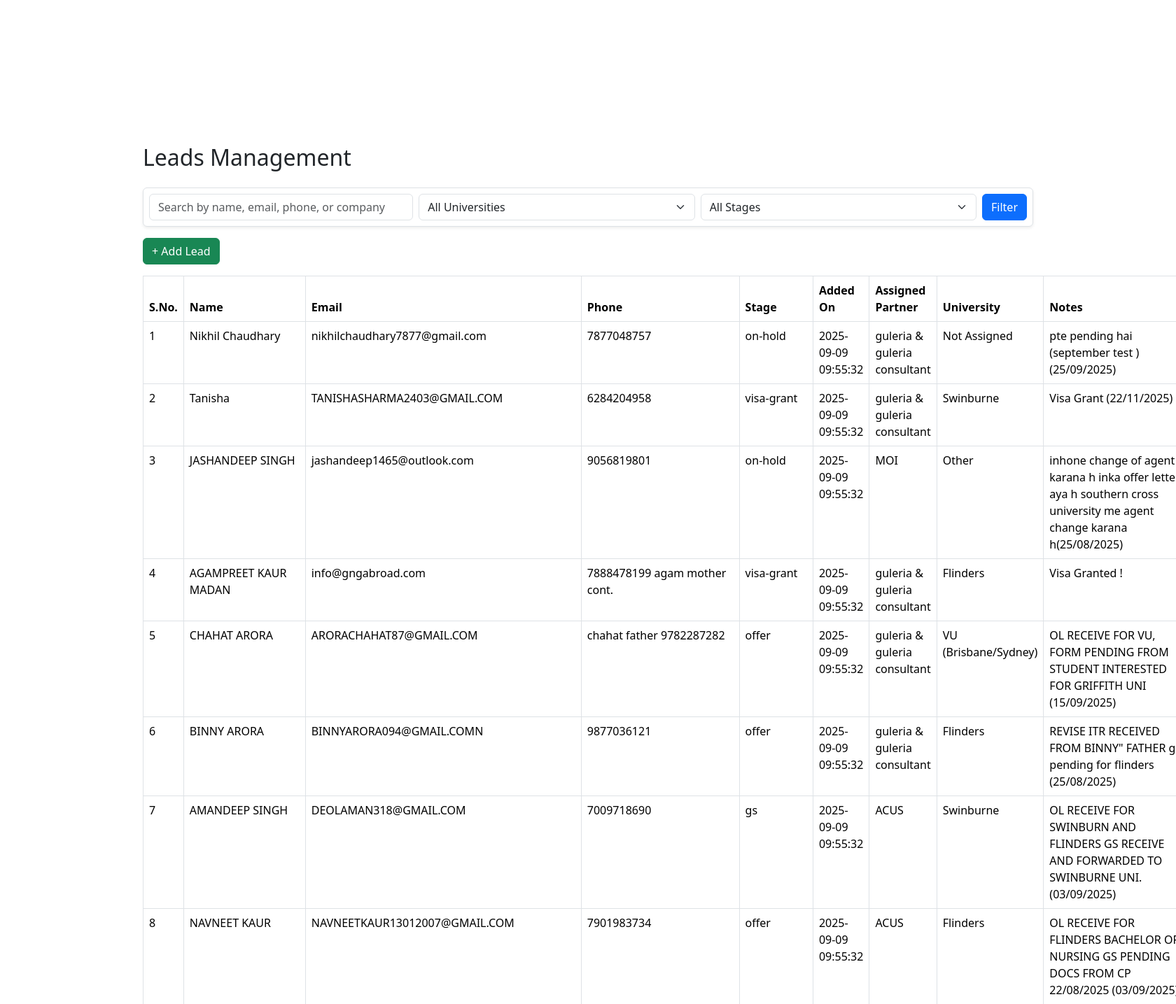
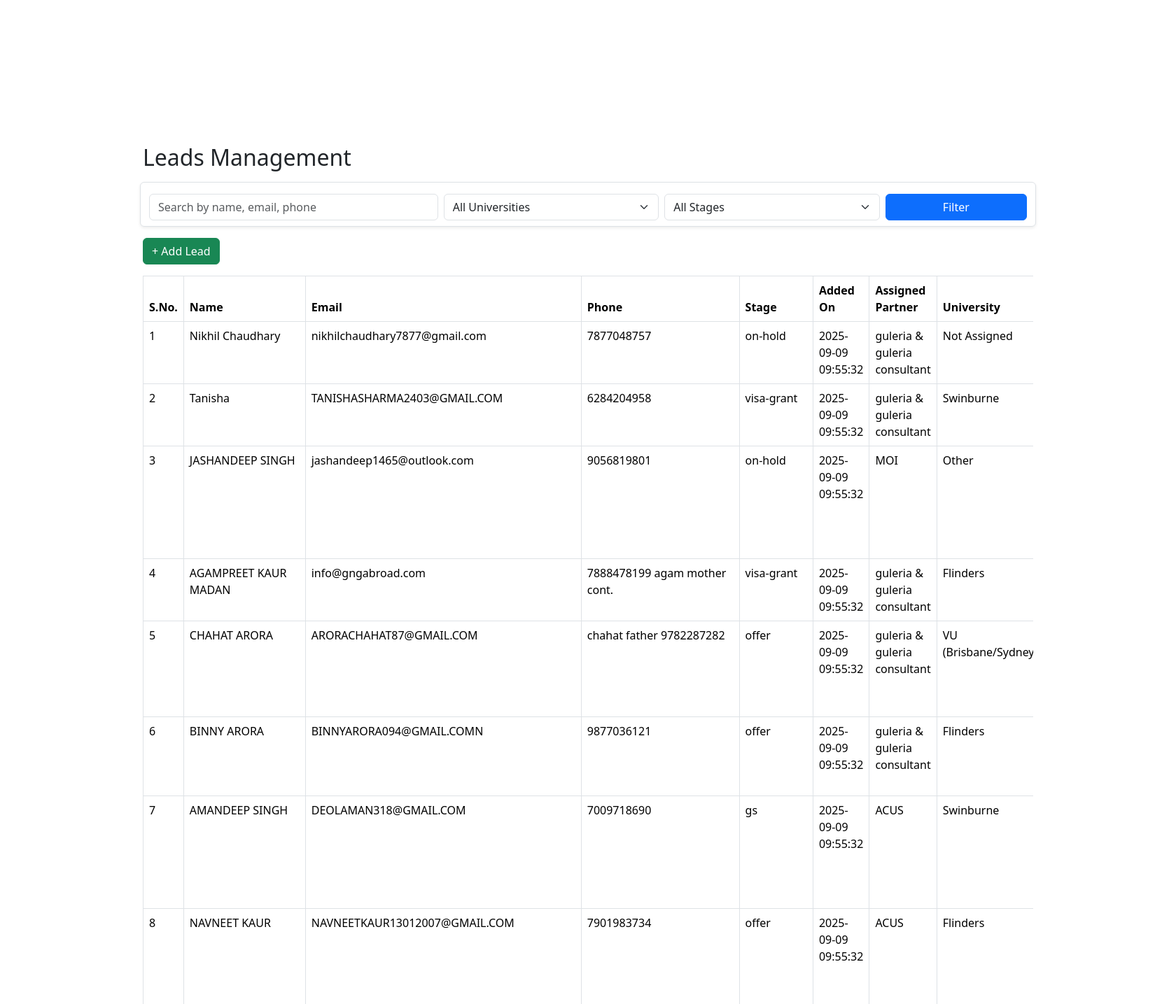
Before and after one commit to harshgul/gng-crm, a Flask app: page /leads in a window 1680 px wide; the page is wider, and only the part inside the window is pictured. Shown: the part 56-1491 px from the top of that part at 70% size. Run offline with Flask 3, Linux system fonts and the light colour scheme; a user stored in the database is signed in; data comes from the database, SQL or seed files in the repository.

Commit message:
Update leads.html

```diff
--- a/templates/leads.html
+++ b/templates/leads.html
@@ -23,15 +23,18 @@
     <!-- Search Bar -->
     <div class="sticky-search">
     <form method="get" action="{{ url_for('leads') }}"
-      class="mb-3 d-flex bg-white p-2 border rounded shadow-sm">
+      class="mb-3 row g-2 bg-white p-2 border rounded shadow-sm">
 
     <!-- Search -->
-    <input type="text" name="q" class="form-control me-2"
-           placeholder="Search by name, email, phone, or company"
+    <div class="col-12 col-md-4">
+        <input type="text" name="q" class="form-control"
+               placeholder="Search by name, email, phone"
                value="{{ search_query }}">
+    </div>
 
     <!-- University -->
-    <select name="university" class="form-select me-2">
+    <div class="col-6 col-md-3">
+        <select name="university" class="form-select">
             <option value="">All Universities</option>
             {% for uni in universities %}
                 <option value="{{ uni }}"
@@ -40,9 +43,11 @@
                 </option>
             {% endfor %}
         </select>
+    </div>
 
-    <!-- Stage Filter ✅ NEW -->
-    <select name="stage" class="form-select me-2">
+    <!-- Stage -->
+    <div class="col-6 col-md-3">
+        <select name="stage" class="form-select">
             <option value="">All Stages</option>
             <option value="new" {% if selected_stage == "new" %}selected{% endif %}>New</option>
             <option value="contacted" {% if selected_stage == "contacted" %}selected{% endif %}>Contacted</option>
@@ -54,13 +59,17 @@
             <option value="coe" {% if selected_stage == "coe" %}selected{% endif %}>COE</option>
             <option value="visa-grant" {% if selected_stage == "visa-grant" %}selected{% endif %}>Visa Grant</option>
         </select>
+    </div>
 
-    <!-- Button -->
-    <button type="submit" class="btn btn-primary">Filter</button>
+    <!-- Buttons -->
+    <div class="col-12 col-md-2 d-flex gap-2">
+        <button type="submit" class="btn btn-primary w-100">Filter</button>
 
         {% if search_query or selected_university or selected_stage %}
-        <a href="{{ url_for('leads') }}" class="btn btn-secondary ms-2">Reset</a>
+            <a href="{{ url_for('leads') }}" class="btn btn-secondary w-100">Reset</a>
         {% endif %}
+    </div>
+
 </form>
 </div>
 
@@ -70,6 +79,7 @@
     </div>
 
     <!-- Leads Table -->
+    <div class = "table-responsive">
      <table class="table table-bordered table-hover">
         <thead class="thead-dark">
             <tr>
@@ -115,6 +125,7 @@
     </table>
 </div>
 
+
 <!-- SCROLL SAVE/RESTORE SCRIPT -->
 <script>
     // Save scroll position before delete
```
Lines whose indentation alone changed are shown as unchanged.
